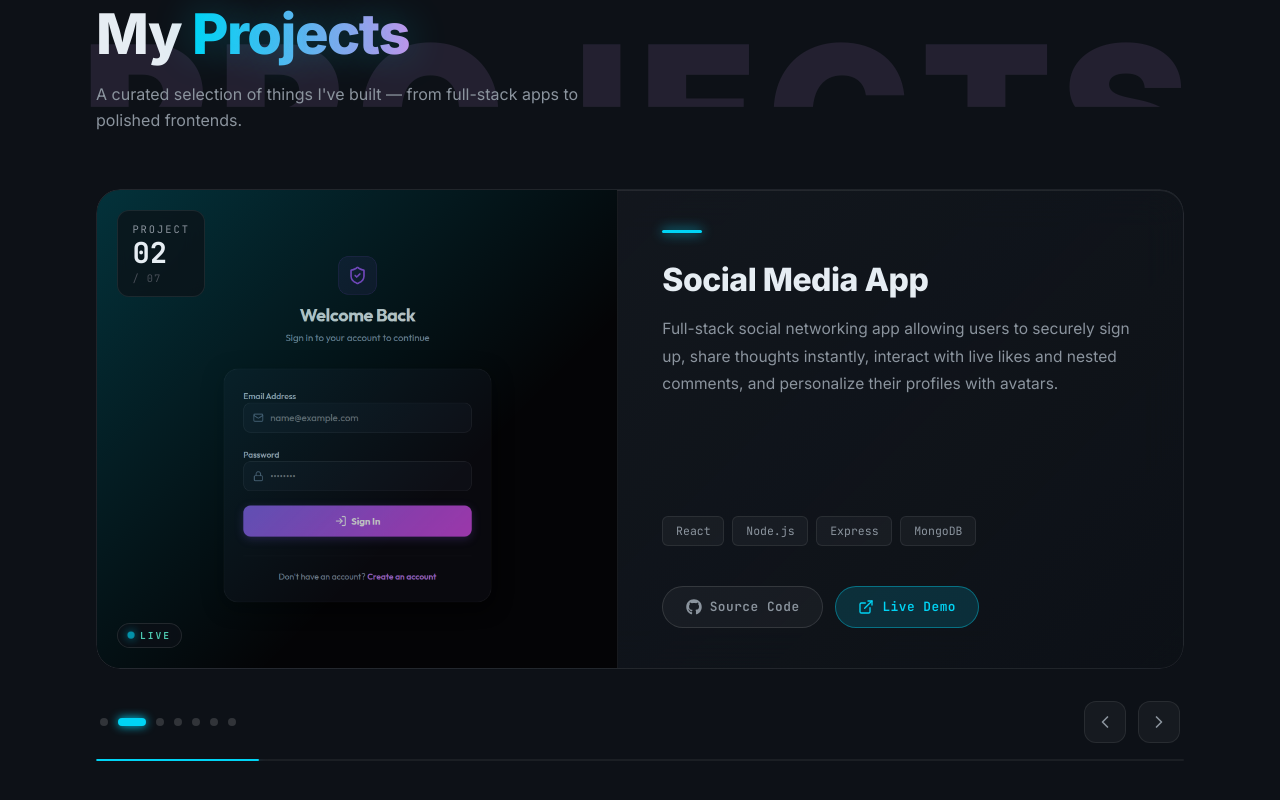
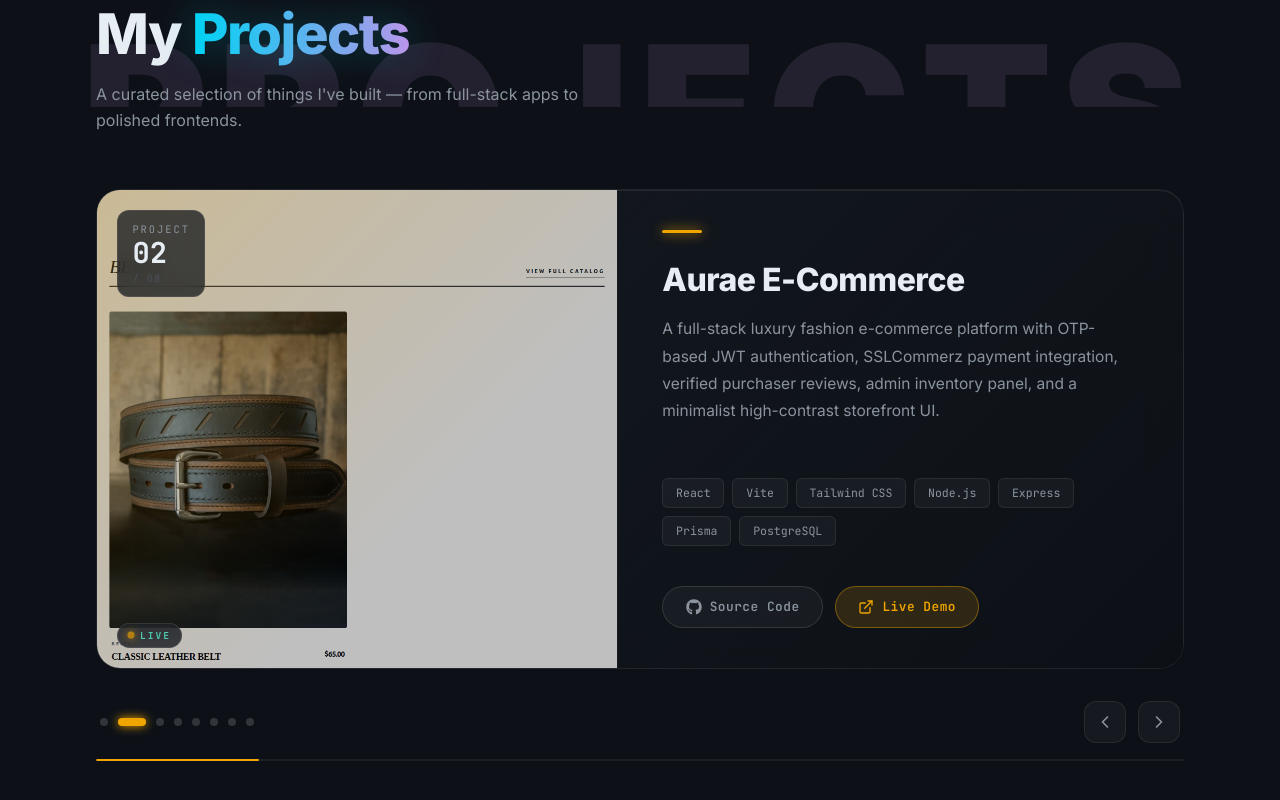
Before and after one commit to ah-nd-naf/Portfolio_Ahnaf, a React (Vite) app: page / in a window 1280 px wide. Shown: the part 1956-2756 px from the top of the page. Built offline with nearby package versions, Linux system fonts and the light colour scheme; the HTML template or start-up script is replaced by a standard one.

Commit message:
added new project

```diff
--- a/src/components/Projects.jsx
+++ b/src/components/Projects.jsx
@@ -7,6 +7,15 @@ import GlitchText from './GlitchText';
 const SLIDE_DURATION = 6000;
 
 const projects = [
+  {
+    name: 'AI-Resume-Analyzer',
+    label: 'AI Resume Analyzer',
+    description: 'An AI-powered SaaS platform that evaluates resumes against Applicant Tracking Systems (ATS) and job descriptions. Features real-time ATS scoring, keyword gap analysis, AI bullet point rewrites, Gemini Vision OCR, and downloadable PDF reports.',
+    tech: ['Next.js', 'FastAPI', 'Python', 'Prisma', 'Gemini API', 'Tailwind CSS'],
+    github: 'https://github.com/ah-nd-naf/AI-Resume-Analyzer',
+    live: 'https://ai-resume-analyzer-onj7-five.vercel.app',
+    accent: '#6366f1',
+  },
   {
     name: 'Aurae-Ecommerce',
     label: 'Aurae E-Commerce',
```
Also changed, not shown: repos.json (+7 -0 lines), public/AI-Resume-Analyzer.png (added).
